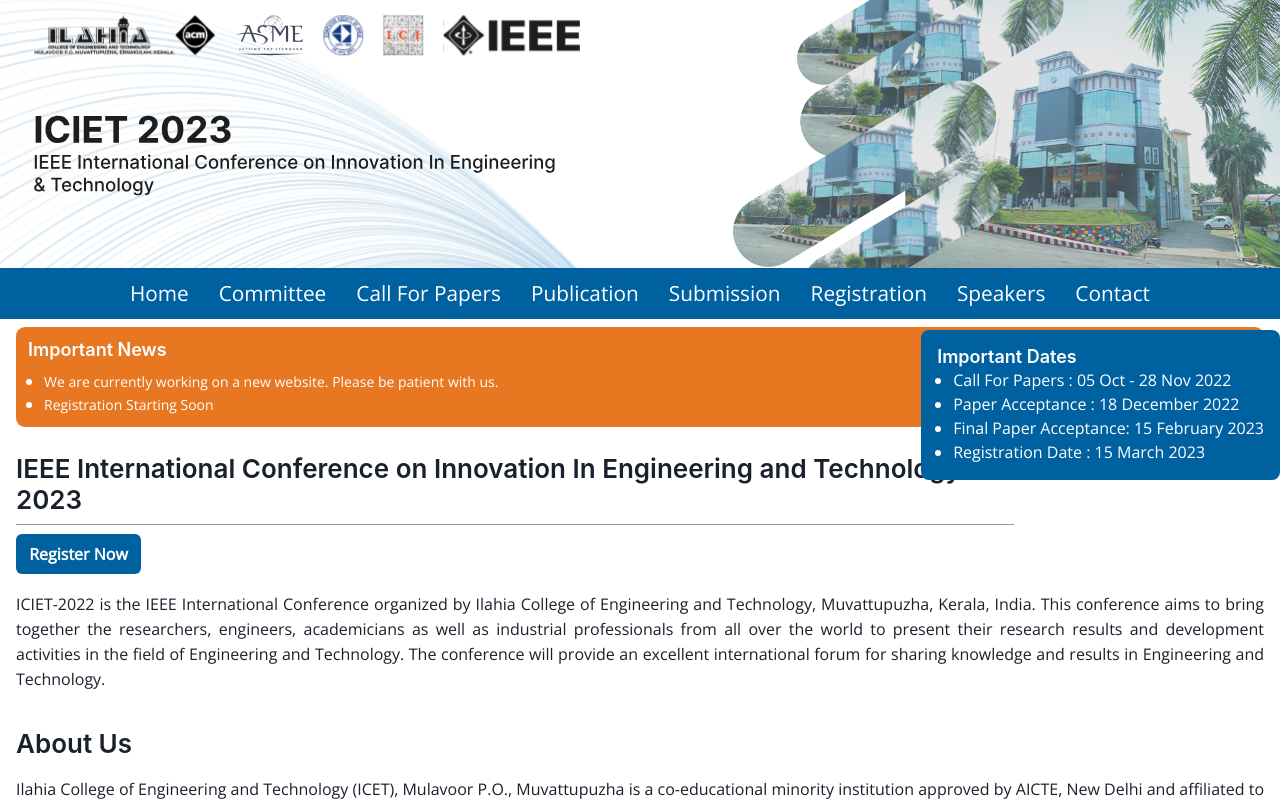
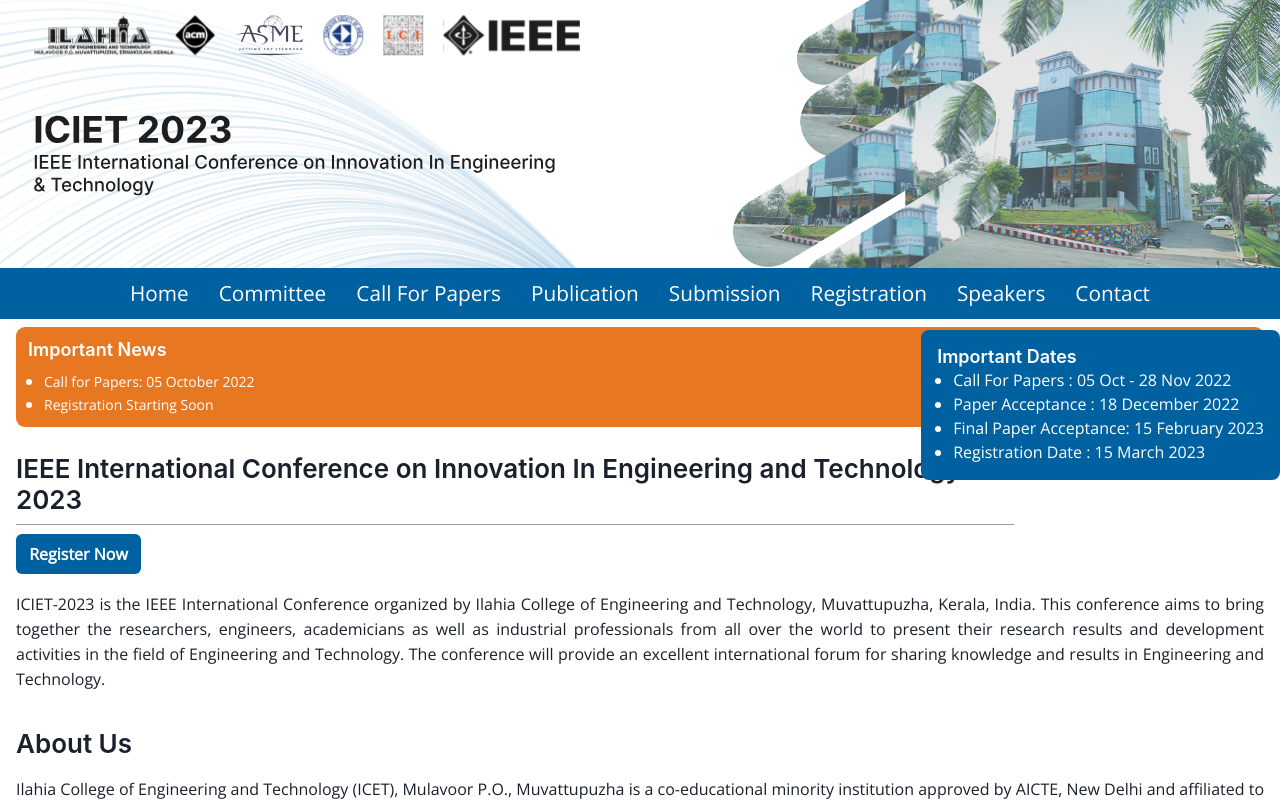
Before and after one commit to DarkPhoenix2704/iciet-v2, a React app: page / in a window 1280 px wide. Shown: the top 801 px of the page. Built offline with nearby package versions, Linux system fonts and the light colour scheme.

Commit message:
chore: refactor

```diff
--- a/src/App.tsx
+++ b/src/App.tsx
@@ -14,6 +14,9 @@ import CallForPaper from './pages/CallForPaper';
 import Registration from './pages/Registration';
 import Publications from './pages/Publications';
 import Submission from './pages/Submission';
+import NewsBlock from './components/NewsBlock';
+import Layout from './layout';
+import NotFound from './pages/NotFound';
 // import Marquee from './components/Marquee';
 
 const App = () => (
@@ -22,9 +25,9 @@ const App = () => (
             <Image src={Header} alt="Header" width="100vw" />
             <Dates />
             <NavBar />
-            {
-                // <Marquee />
-            }
+            <Layout>
+                <NewsBlock />
+            </Layout>
             <Routes>
                 <Route path="/" element={<Home />} />
                 <Route path="/committee" element={<Committee />} />
@@ -34,6 +37,7 @@ const App = () => (
                 <Route path="/registration" element={<Registration />} />
                 <Route path="/publication" element={<Publications />} />
                 <Route path="/submission" element={<Submission />} />
+                <Route path="*" element={<NotFound />} />
             </Routes>
             <Footer />
         </BrowserRouter>
--- /dev/null
+++ b/src/components/NewsBlock.tsx
@@ -0,0 +1,20 @@
+import { Box, Heading, ListItem, UnorderedList, Text } from '@chakra-ui/react';
+import React from 'react';
+
+const NewsBlock = () => (
+    <Box color="white" marginBlock="8px" bg="accent" borderRadius="9px" padding="12px">
+        <Heading fontWeight="600" fontSize="18px">
+            Important News
+        </Heading>
+        <UnorderedList marginBlockStart="8px">
+            <ListItem>
+                <Text fontSize="14px">Call for Papers: 05 October 2022</Text>
+            </ListItem>
+            <ListItem>
+                <Text fontSize="14px">Registration Starting Soon</Text>
+            </ListItem>
+        </UnorderedList>
+    </Box>
+);
+
+export default NewsBlock;
--- a/src/pages/Home.tsx
+++ b/src/pages/Home.tsx
@@ -1,25 +1,10 @@
-import { Heading, Box, Text, UnorderedList, ListItem, Divider, Button } from '@chakra-ui/react';
+import { Heading, Text, Divider, Button } from '@chakra-ui/react';
 import React from 'react';
 import { NavLink } from 'react-router-dom';
 import Layout from '../layout';
 
 const Home = () => (
     <Layout>
-        <Box color="white" marginBlock="8px" bg="accent" borderRadius="9px" padding="12px">
-            <Heading fontWeight="600" fontSize="18px">
-                Important News
-            </Heading>
-            <UnorderedList marginBlockStart="8px">
-                <ListItem>
-                    <Text fontSize="14px">
-                        We are currently working on a new website. Please be patient with us.
-                    </Text>
-                </ListItem>
-                <ListItem>
-                    <Text fontSize="14px">Registration Starting Soon</Text>
-                </ListItem>
-            </UnorderedList>
-        </Box>
         <Heading fontWeight="600" marginTop="18px" fontSize="26px">
             IEEE International Conference on Innovation In Engineering and Technology
             <br /> 2023
@@ -42,7 +27,7 @@ const Home = () => (
             <NavLink to="/registration">Register Now</NavLink>
         </Button>
         <Text fontSize="16px" marginBlock="18px" textAlign="justify" lineHeight="25px">
-            ICIET-2022 is the IEEE International Conference organized by Ilahia College of
+            ICIET-2023 is the IEEE International Conference organized by Ilahia College of
             Engineering and Technology, Muvattupuzha, Kerala, India. This conference aims to bring
             together the researchers, engineers, academicians as well as industrial professionals
             from all over the world to present their research results and development activities in
--- /dev/null
+++ b/src/pages/NotFound.tsx
@@ -0,0 +1,14 @@
+import { Heading, Container } from '@chakra-ui/react';
+import React from 'react';
+import Layout from '../layout';
+
+const NotFound = () => (
+    <Layout>
+        <Container minH="xl" minW="fit-content">
+            <Heading fontWeight="600" marginTop="18px" textAlign="center" fontSize="26px">
+                404 Not Found
+            </Heading>
+        </Container>
+    </Layout>
+);
+export default NotFound;
```
